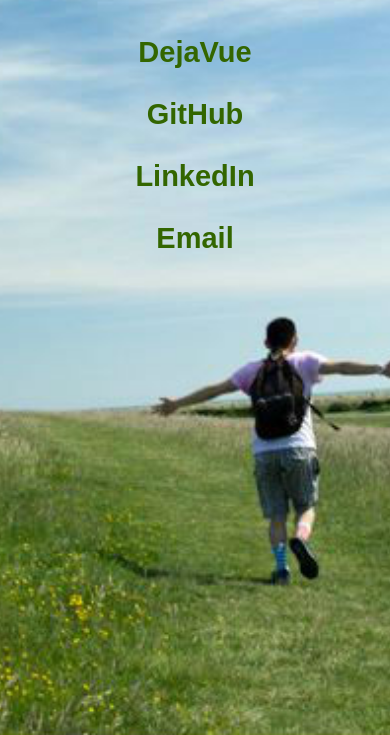
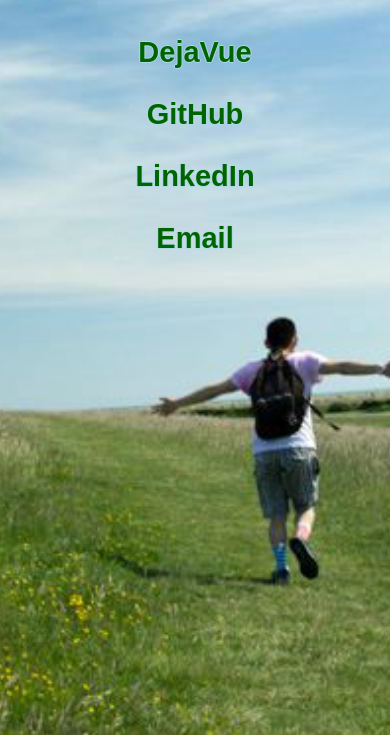
Before and after one commit to kimhjona/jkimlandingpage, a website: page index.html in a window 390 px wide. Shown: the part 109-844 px from the top of the page. Drawn offline with Linux system fonts and the light colour scheme.

Commit message:
iphone 5 friendly

```diff
--- a/index.html
+++ b/index.html
@@ -2,6 +2,7 @@
 <html>
   <head>
     <link rel="stylesheet" href="styles.css">
+    <meta name="viewport" content="width=device-width, initial-scale=1.0, maximum-scale=1.0, user-scalable=no" />
   </head>
   <body>
     <div class='text'>
--- a/styles.css
+++ b/styles.css
@@ -6,7 +6,8 @@
 
 a {
   text-decoration: none;
-  color: #336600;
+  color: darkgreen;
+  text-shadow: -1px 0 lightblue, 0 1px lightblue, 1px 0 lightblue, 0 -1px lightblue;
 }
 
 a:hover
```
